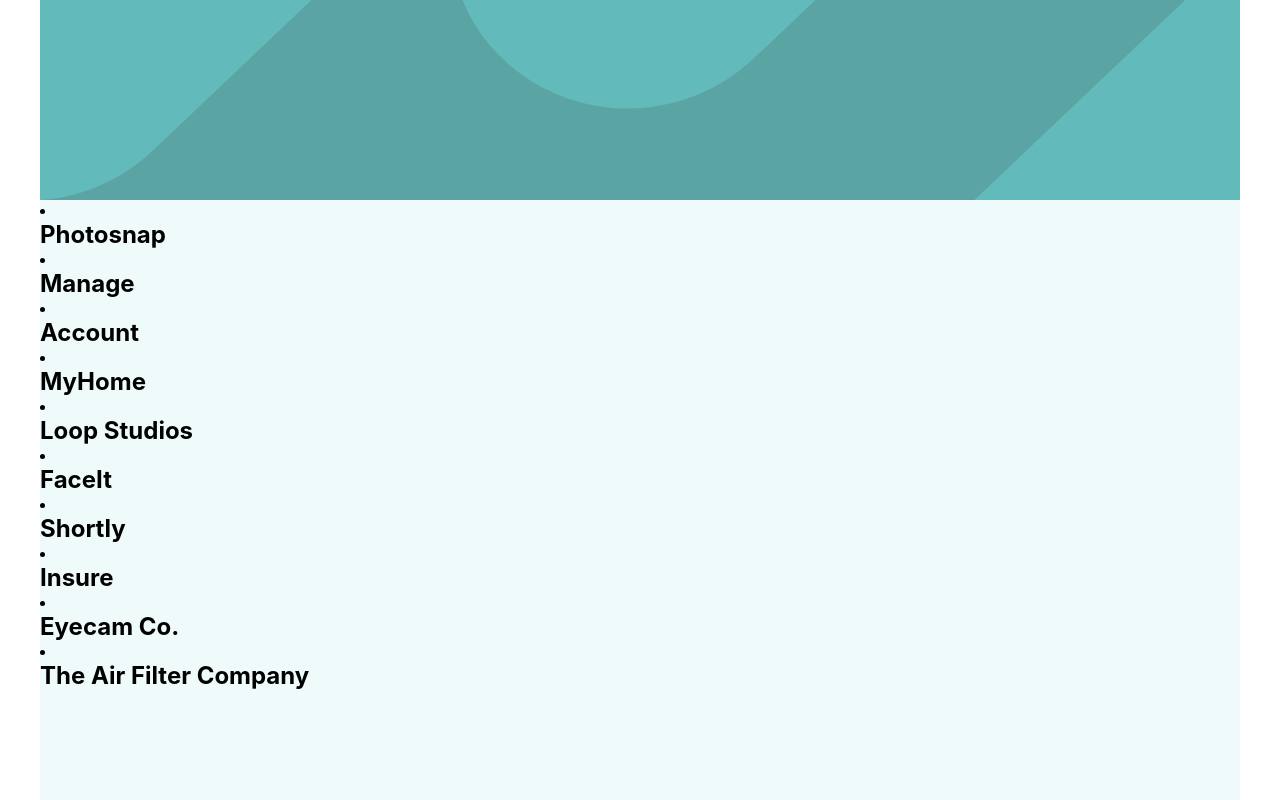
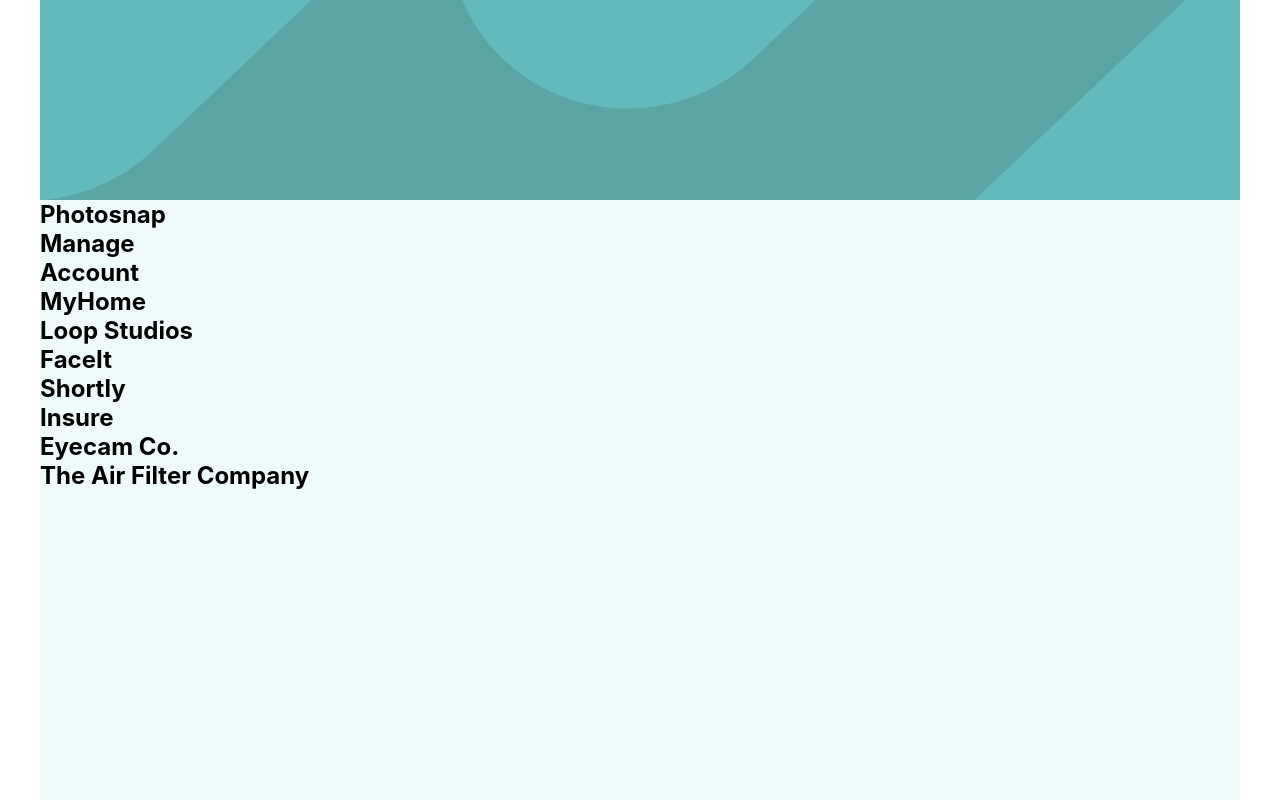
Before and after one commit to giandefaria/static-job-listings-master, a React (Create React App) app: page / in a window 1280 px wide. Shown: the top 800 px of the page. Built offline with nearby package versions, Linux system fonts and the light colour scheme.

Commit message:
tirando o ponto da lista

```diff
--- a/src/components/main/main.css
+++ b/src/components/main/main.css
@@ -26,3 +26,8 @@ main  {
     margin: 0 auto;
 
 }
+
+.list-item {
+    list-style: none;
+
+}
```
